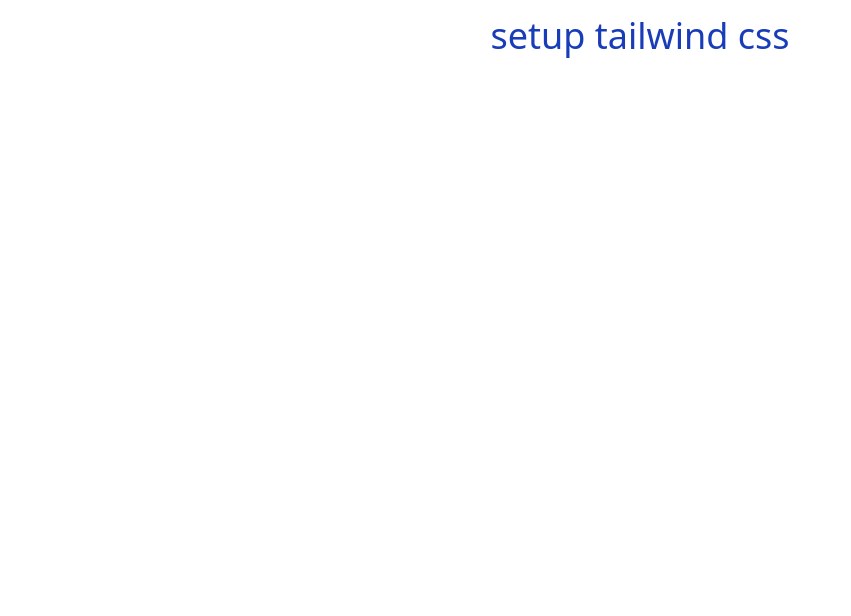
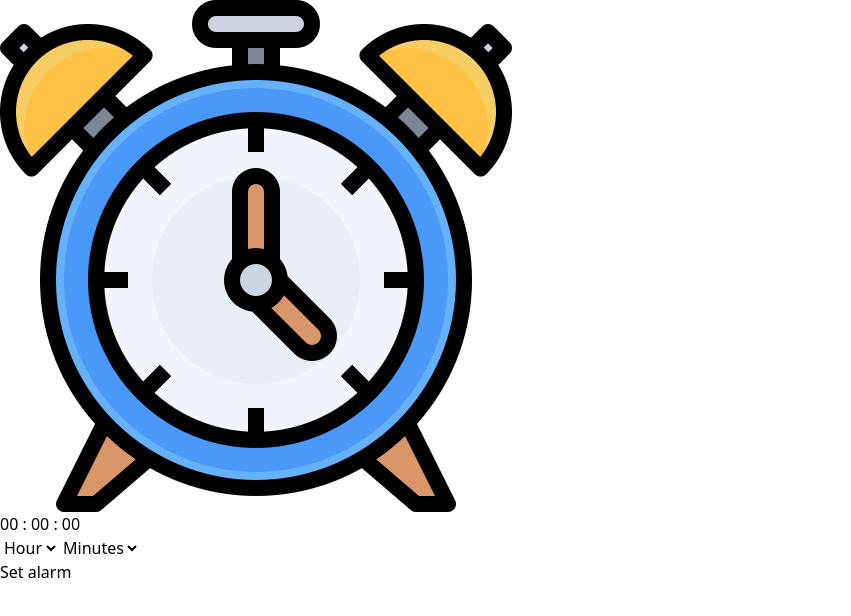
Before and after one commit to 01mehran/alarm-clock, a React (Vite) app: page / in a window 1280 px wide. Shown: the top 616 px of the page, without its empty margins (0-851 px from the left). Built offline with nearby package versions, Linux system fonts and the light colour scheme.

Commit message:
feat: add html structure

```diff
--- a/src/App.tsx
+++ b/src/App.tsx
@@ -1,9 +1,8 @@
+// pages;
+import Home from './pages/home';
+
 function App() {
-  return (
-    <h1 className="m-0 p-4 text-center text-4xl text-blue-800">
-      setup tailwind css
-    </h1>
-  );
+  return <Home />;
 }
 
 export default App;
--- /dev/null
+++ b/src/pages/Home.tsx
@@ -0,0 +1,27 @@
+// images
+import clock from '../assets/images/clock.png';
+
+function Home() {
+  return (
+    <main>
+      <article>
+        <img src={clock} alt="ringtone-clock" />
+      </article>
+
+      <time>00 : 00 : 00</time>
+
+      <article>
+        <select>
+          <option value="Hour">Hour</option>
+        </select>
+        <select>
+          <option value="Minutes">Minutes</option>
+        </select>
+      </article>
+
+      <button>Set alarm</button>
+    </main>
+  );
+}
+
+export default Home;
```
Also changed, not shown: src/assets/images/clock.png (added).
